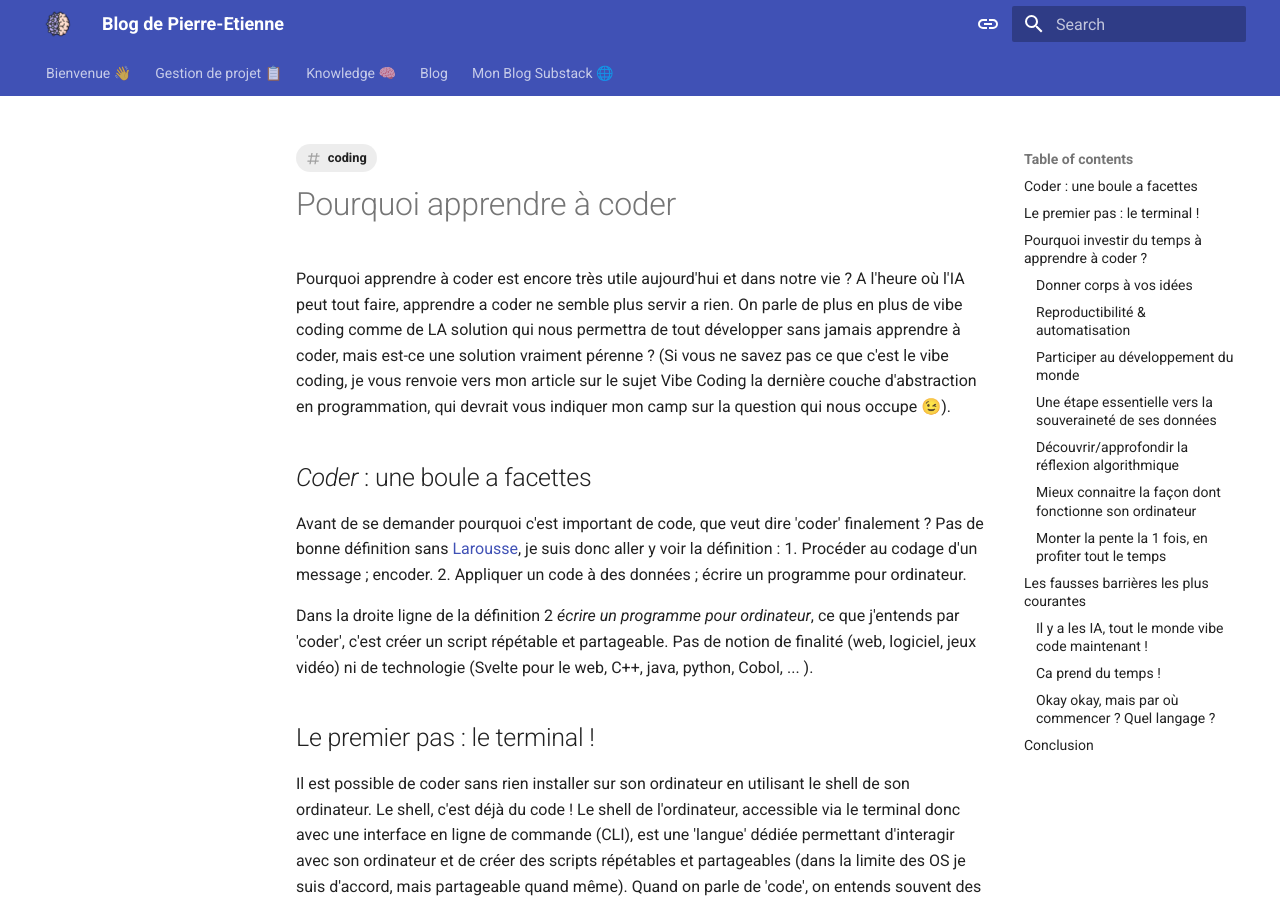
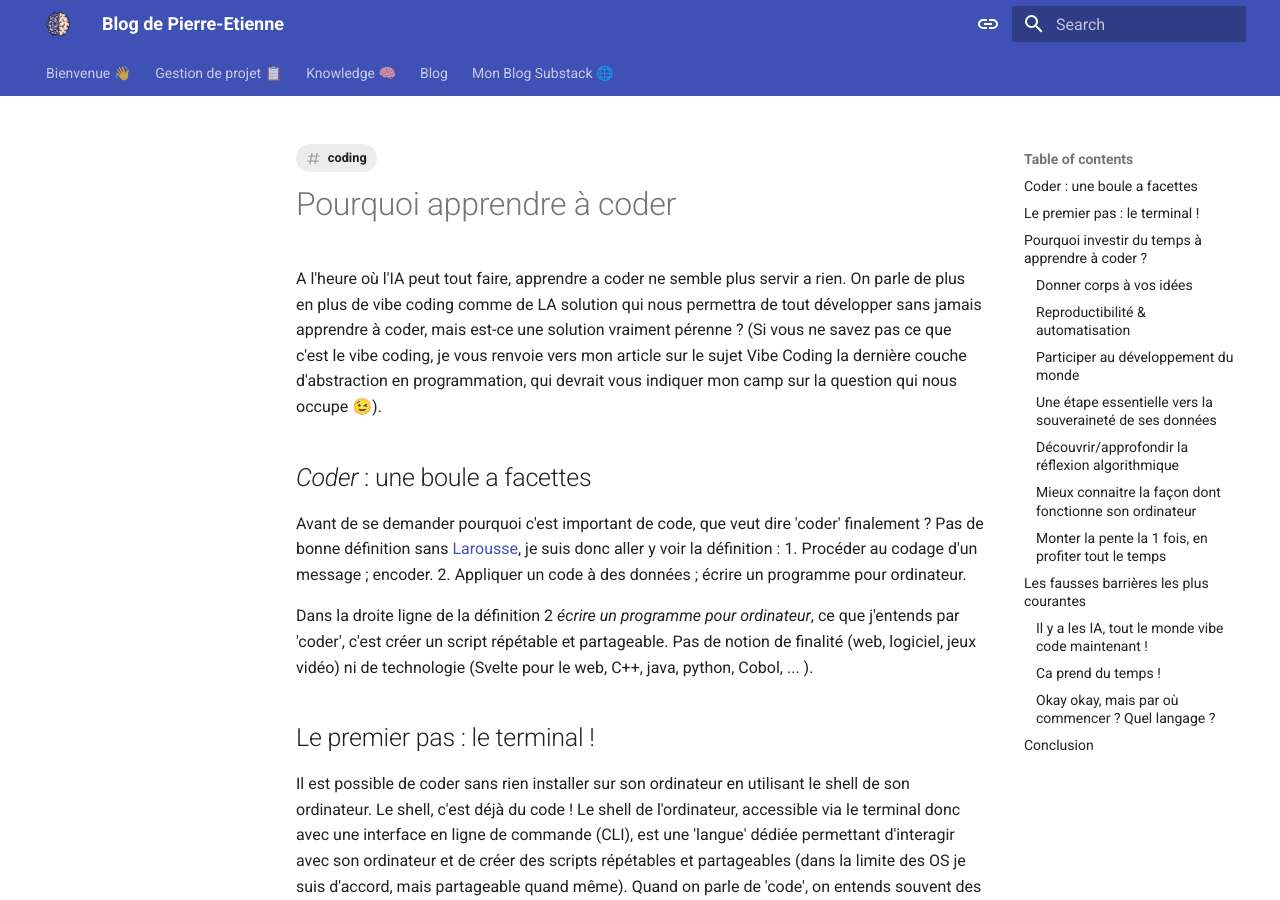
Before and after one commit to petoulemonde/blog, an MkDocs documentation site: the page built from docs/coding/Pourquoi apprendre à coder.md, in a window 1280 px wide and 900 px high. Built offline with MkDocs 1.6.1 and Material for MkDocs 9.7.7, drawn with Linux system fonts in a browser that asks for light colours; some of the changed lines change nothing that is shown.

Commit message:
Nettoayge coding métadata pages

```diff
--- a/docs/coding/Pourquoi apprendre à coder.md
+++ b/docs/coding/Pourquoi apprendre à coder.md
@@ -1,6 +1,6 @@
 ---
 title: "Pourquoi apprendre à coder ?"
-description: ""
+description: "Pourquoi apprendre à coder est encore très utile aujourd'hui et dans notre vie ?"
 author: "Pierre-Etienne Toulemonde"
 date:
   created: 2025-07-02
@@ -9,7 +9,7 @@
   - coding
 ---
 # Pourquoi apprendre à coder
-Pourquoi apprendre à coder est encore très utile aujourd'hui et dans notre vie ?
+
 A l'heure où l'IA peut tout faire, apprendre a coder ne semble plus servir a rien. On parle de plus en plus de vibe coding comme de LA solution qui nous permettra de tout développer sans jamais apprendre à coder, mais est-ce une solution vraiment pérenne ? (Si vous ne savez pas ce que c'est le vibe coding, je vous renvoie vers mon article sur le sujet Vibe Coding la dernière couche d'abstraction en programmation, qui devrait vous indiquer mon camp sur la question qui nous occupe 😉).
 
 ## *Coder* : une boule a facettes
```
